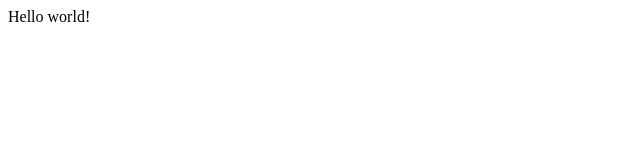
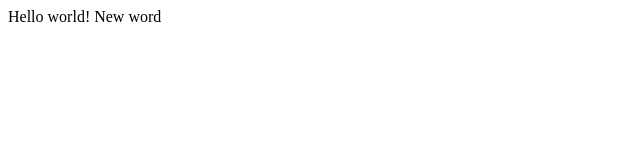
Before and after one commit to spase-ru/new_, a plain HTML site: page index.html in a window 1280 px wide. Shown: the full height of the page, 0-640 px from the left. Drawn offline with Linux system fonts and the light colour scheme.

Commit message:
Some change

```diff
--- a/index.html
+++ b/index.html
@@ -8,5 +8,7 @@
 </head>
 <body>
     Hello world!
+
+    New word
 </body>
 </html>
```
